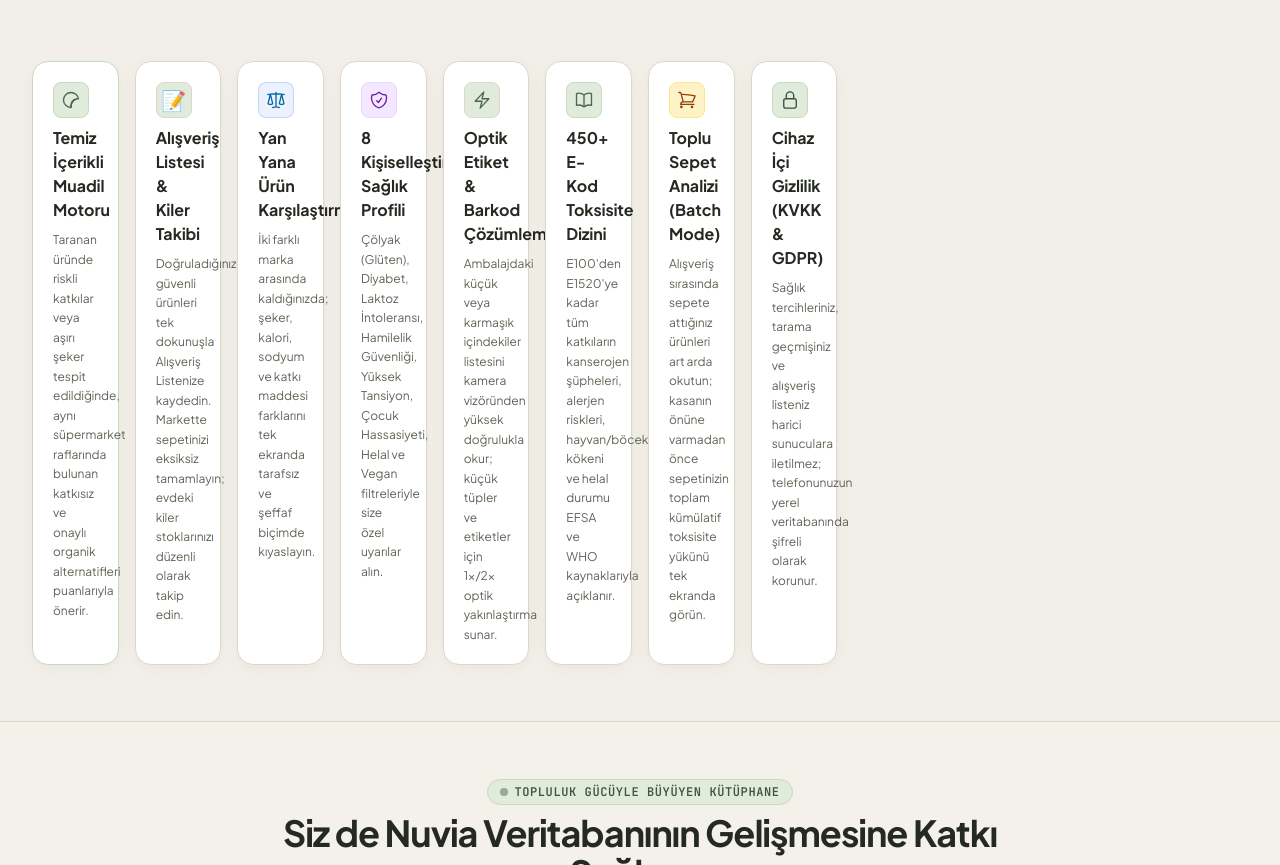
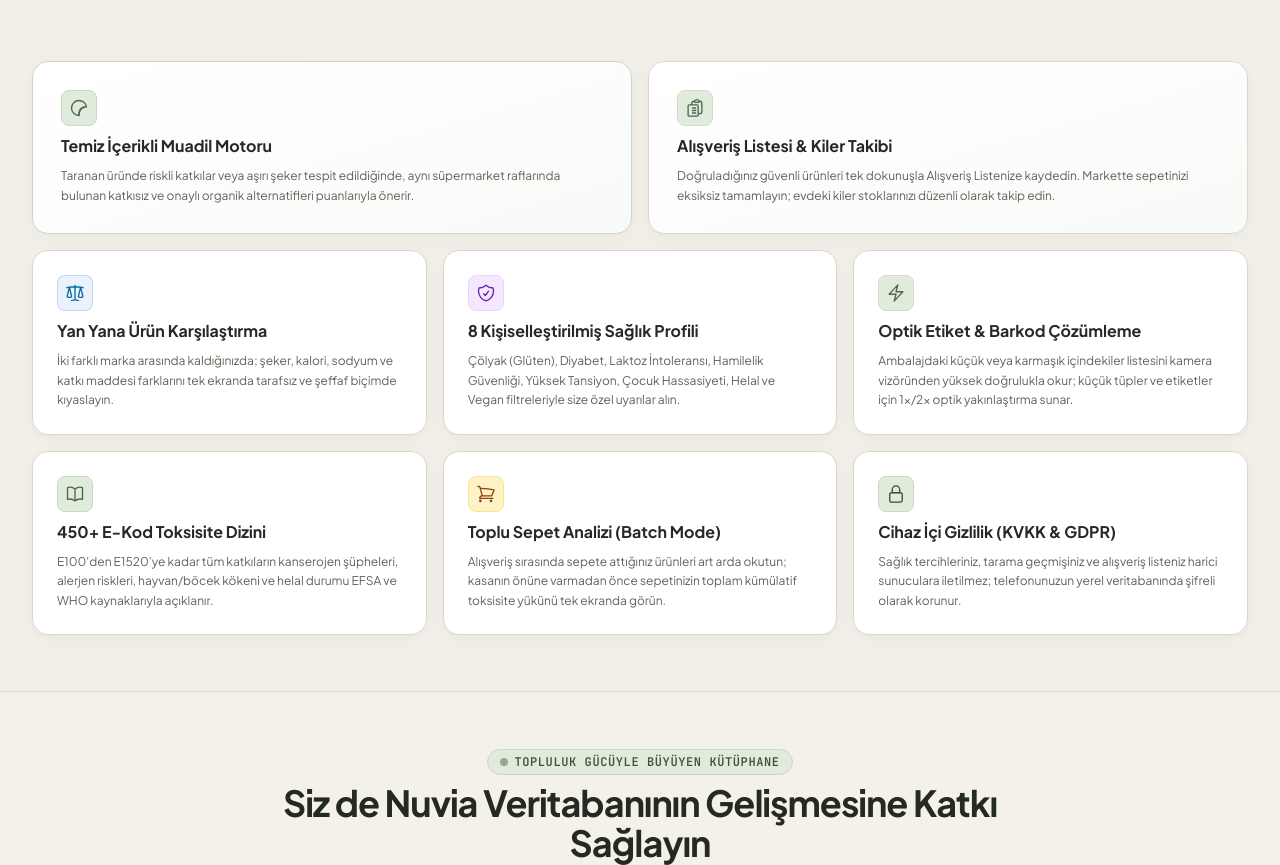
Before and after one commit to hknlaauu1-maker/hknlaauu1-maker.github.io, a plain HTML site: page Nuvia/index.html in a window 1280 px wide. Shown: the part 2950-3815 px from the top of the page. Drawn offline with nearby package versions, Linux system fonts and the light colour scheme.

Commit message:
Fix missing col-span classes on TR #features 12-col Bento grid

```diff
--- a/Nuvia/index.html
+++ b/Nuvia/index.html
@@ -875,7 +875,7 @@
             <div class="grid grid-cols-1 md:grid-cols-6 lg:grid-cols-12 gap-4">
 
                 <!-- Feature 1: Temiz Alternatif Önerileri -->
-                <div class="card-natural p-4 sm:p-5 rounded-2xl space-y-2 border border-sage-200 hover:border-sage-400 transition-all duration-300">
+                <div class="card-natural p-6 sm:p-7 rounded-2xl md:col-span-3 lg:col-span-6 bg-gradient-to-br from-white to-sage-50/70 space-y-2 border border-sage-200 hover:border-sage-400 transition-all duration-300">
                     <div class="w-8 h-8 sm:w-9 sm:h-9 rounded-lg bg-sage-100 text-sage-500 border border-sage-200 flex items-center justify-center text-xl font-bold">
                             <svg class="w-5 h-5" fill="none" stroke="currentColor" stroke-width="1.6" viewBox="0 0 24 24"><path stroke-linecap="round" stroke-linejoin="round" d="M12 21c-4.97 0-9-4.03-9-9 0-4.97 4.03-9 9-9 4.5 0 8.25 3.25 9 7.5-4.5 0-8 2.5-9 6.5V21z"/><path stroke-linecap="round" stroke-linejoin="round" d="M12 21c0-4.5 2-8 6-10"/></svg>
                         </div>
@@ -886,8 +886,8 @@
                 </div>
 
                 <!-- Feature 2: Alışveriş Listesi & Kiler Yönetimi -->
-                <div class="card-natural p-4 sm:p-5 rounded-2xl space-y-2 border border-linen-300 hover:border-gold-400/50 transition-all duration-300">
-                    <div class="w-8 h-8 sm:w-9 sm:h-9 rounded-lg bg-sage-100 text-sage-500 border border-linen-300 flex items-center justify-center text-xl font-bold">📝</div>
+                <div class="card-natural p-6 sm:p-7 rounded-2xl md:col-span-3 lg:col-span-6 bg-gradient-to-br from-white to-sage-50/70 space-y-2 border border-linen-300 hover:border-sage-400 transition-all duration-300">
+                    <div class="w-8 h-8 sm:w-9 sm:h-9 rounded-lg bg-sage-100 text-sage-500 border border-linen-300 flex items-center justify-center text-xl font-bold"><svg class="w-5 h-5" fill="none" stroke="currentColor" stroke-width="1.6" viewBox="0 0 24 24"><path stroke-linecap="round" stroke-linejoin="round" d="M9 12h3.75M9 15h3.75M9 18h3.75m3 .75H18a2.25 2.25 0 002.25-2.25V6.108c0-1.135-.845-2.098-1.976-2.192a48.424 48.424 0 00-1.123-.08m-5.801 0c-.065.21-.1.433-.1.664 0 .414.336.75.75.75h4.5a.75.75 0 00.75-.75 2.25 2.25 0 00-.1-.664m-5.8 0A2.251 2.251 0 0113.5 2.25H15c1.012 0 1.867.668 2.15 1.586m-5.8 0c-.376.023-.75.05-1.124.08C9.095 4.01 8.25 4.973 8.25 6.108V8.25m0 0H4.875c-.621 0-1.125.504-1.125 1.125v11.25c0 .621.504 1.125 1.125 1.125h9.75c.621 0 1.125-.504 1.125-1.125V9.375c0-.621-.504-1.125-1.125-1.125H8.25z"/></svg></div>
                     <h3 class="text-base font-bold text-ink-900">Alışveriş Listesi & Kiler Takibi</h3>
                     <p class="text-xs text-ink-700 leading-relaxed font-normal">
                         Doğruladığınız güvenli ürünleri tek dokunuşla Alışveriş Listenize kaydedin. Markette sepetinizi eksiksiz tamamlayın; evdeki kiler stoklarınızı düzenli olarak takip edin.
@@ -895,7 +895,7 @@
                 </div>
 
                 <!-- Feature 3: Yan Yana Ürün Karşılaştırma -->
-                <div class="card-natural p-4 sm:p-5 rounded-2xl space-y-2 border border-linen-300 hover:border-sage-400 transition-all duration-300">
+                <div class="card-natural p-5 sm:p-6 rounded-2xl md:col-span-2 lg:col-span-4 space-y-2 border border-linen-300 hover:border-sage-400 transition-all duration-300">
                     <div class="w-8 h-8 sm:w-9 sm:h-9 rounded-lg bg-blue-500/10 text-sky-700 border border-blue-500/25 flex items-center justify-center text-xl font-bold">
                             <svg class="w-5 h-5" fill="none" stroke="currentColor" stroke-width="1.6" viewBox="0 0 24 24"><path stroke-linecap="round" stroke-linejoin="round" d="M12 3v17.25m0 0c-1.472 0-2.882.265-4.185.75M12 20.25c1.472 0 2.882.265 4.185.75M18.75 4.97A48.416 48.416 0 0012 4.5c-2.291 0-4.545.16-6.75.47m13.5 0c1.01.143 2.01.317 3 .52m-3-.52l2.62 10.726c.122.499-.106 1.028-.589 1.202a5.988 5.988 0 01-2.031.352 5.988 5.988 0 01-2.031-.352c-.483-.174-.711-.703-.59-1.202L18.75 4.971zm-16.5.52c.99-.203 1.99-.377 3-.52m0 0l2.62 10.726c.122.499-.106 1.028-.589 1.202a5.989 5.989 0 01-2.031.352 5.989 5.989 0 01-2.031-.352c-.483-.174-.711-.703-.59-1.202L5.25 4.971z"/></svg>
                         </div>
@@ -906,7 +906,7 @@
                 </div>
 
                 <!-- Feature 4: 8 Kişiselleştirilmiş Sağlık Kalkanı -->
-                <div class="card-natural p-4 sm:p-5 rounded-2xl space-y-2 border border-linen-300 hover:border-sage-400 transition-all duration-300">
+                <div class="card-natural p-5 sm:p-6 rounded-2xl md:col-span-2 lg:col-span-4 space-y-2 border border-linen-300 hover:border-sage-400 transition-all duration-300">
                     <div class="w-8 h-8 sm:w-9 sm:h-9 rounded-lg bg-purple-100 text-purple-800 border border-purple-200 flex items-center justify-center text-xl font-bold">
                             <svg class="w-5 h-5" fill="none" stroke="currentColor" stroke-width="1.6" viewBox="0 0 24 24"><path stroke-linecap="round" stroke-linejoin="round" d="M9 12.75L11.25 15 15 9.75m-3-7.036A11.959 11.959 0 013.598 6 11.99 11.99 0 003 9.749c0 5.592 3.824 10.29 9 11.623 5.176-1.332 9-6.03 9-11.622 0-1.31-.21-2.571-.598-3.751h-.152c-3.196 0-6.1-1.248-8.25-3.285z"/></svg>
                         </div>
@@ -917,7 +917,7 @@
                 </div>
 
                 <!-- Feature 5: Optik Etiket & Barkod Çözümleme -->
-                <div class="card-natural p-4 sm:p-5 rounded-2xl space-y-2 border border-linen-300 hover:border-sage-400 transition-all duration-300">
+                <div class="card-natural p-5 sm:p-6 rounded-2xl md:col-span-2 lg:col-span-4 space-y-2 border border-linen-300 hover:border-sage-400 transition-all duration-300">
                     <div class="w-8 h-8 sm:w-9 sm:h-9 rounded-lg bg-sage-100 text-sage-500 border border-linen-300 flex items-center justify-center text-xl font-bold">
                             <svg class="w-5 h-5" fill="none" stroke="currentColor" stroke-width="1.6" viewBox="0 0 24 24"><path stroke-linecap="round" stroke-linejoin="round" d="M3.75 13.5l10.5-11.25L12 10.5h8.25L9.75 21.75 12 13.5H3.75z"/></svg>
                         </div>
@@ -928,7 +928,7 @@
                 </div>
 
                 <!-- Feature 6: Kapsamlı E-Kod Ansiklopedisi -->
-                <div class="card-natural p-4 sm:p-5 rounded-2xl space-y-2 border border-linen-300 hover:border-sage-400 transition-all duration-300">
+                <div class="card-natural p-5 sm:p-6 rounded-2xl md:col-span-2 lg:col-span-4 space-y-2 border border-linen-300 hover:border-sage-400 transition-all duration-300">
                     <div class="w-8 h-8 sm:w-9 sm:h-9 rounded-lg bg-sage-100 text-sage-500 border border-sage-200 flex items-center justify-center text-xl font-bold">
                             <svg class="w-5 h-5" fill="none" stroke="currentColor" stroke-width="1.6" viewBox="0 0 24 24"><path stroke-linecap="round" stroke-linejoin="round" d="M12 6.042A8.967 8.967 0 006 3.75c-1.052 0-2.062.18-3 .512v14.25A8.987 8.987 0 016 18c2.305 0 4.408.867 6 2.292m0-14.25a8.966 8.966 0 016-2.292c1.052 0 2.062.18 3 .512v14.25A8.987 8.987 0 0018 18a8.967 8.967 0 00-6 2.292m0-14.25v14.25"/></svg>
                         </div>
@@ -939,7 +939,7 @@
                 </div>
 
                 <!-- Feature 7: Seri Sepet Denetimi -->
-                <div class="card-natural p-4 sm:p-5 rounded-2xl space-y-2 border border-linen-300 hover:border-sage-400 transition-all duration-300">
+                <div class="card-natural p-5 sm:p-6 rounded-2xl md:col-span-2 lg:col-span-4 space-y-2 border border-linen-300 hover:border-sage-400 transition-all duration-300">
                     <div class="w-8 h-8 sm:w-9 sm:h-9 rounded-lg bg-amber-100 text-amber-800 border border-amber-200 flex items-center justify-center text-xl font-bold">
                             <svg class="w-5 h-5" fill="none" stroke="currentColor" stroke-width="1.6" viewBox="0 0 24 24"><path stroke-linecap="round" stroke-linejoin="round" d="M2.25 3h1.386c.51 0 .955.343 1.087.835l.383 1.437M7.5 14.25a3 3 0 00-3 3h15.75m-12.75-3h11.218c1.121-2.3 2.1-4.684 2.924-7.138a60.114 60.114 0 00-16.536-1.84M7.5 14.25L5.106 5.272M6 20.25a.75.75 0 11-1.5 0 .75.75 0 011.5 0zm12.75 0a.75.75 0 11-1.5 0 .75.75 0 011.5 0z"/></svg>
                         </div>
@@ -950,7 +950,7 @@
                 </div>
 
                 <!-- Feature 8: Cihaz İçi Gizlilik -->
-                <div class="card-natural p-4 sm:p-5 rounded-2xl space-y-2 border border-linen-300 hover:border-sage-400 transition-all duration-300">
+                <div class="card-natural p-5 sm:p-6 rounded-2xl md:col-span-2 lg:col-span-4 space-y-2 border border-linen-300 hover:border-sage-400 transition-all duration-300">
                     <div class="w-8 h-8 sm:w-9 sm:h-9 rounded-lg bg-sage-100 text-sage-700 border border-sage-200 flex items-center justify-center text-xl font-bold">
                             <svg class="w-5 h-5" fill="none" stroke="currentColor" stroke-width="1.6" viewBox="0 0 24 24"><path stroke-linecap="round" stroke-linejoin="round" d="M16.5 10.5V6.75a4.5 4.5 0 10-9 0v3.75m-.75 11.25h10.5a2.25 2.25 0 002.25-2.25v-6.75a2.25 2.25 0 00-2.25-2.25H6.75a2.25 2.25 0 00-2.25 2.25v6.75a2.25 2.25 0 002.25 2.25z"/></svg>
                         </div>
```
Also changed, not shown: index.html (+9 -9 lines).
